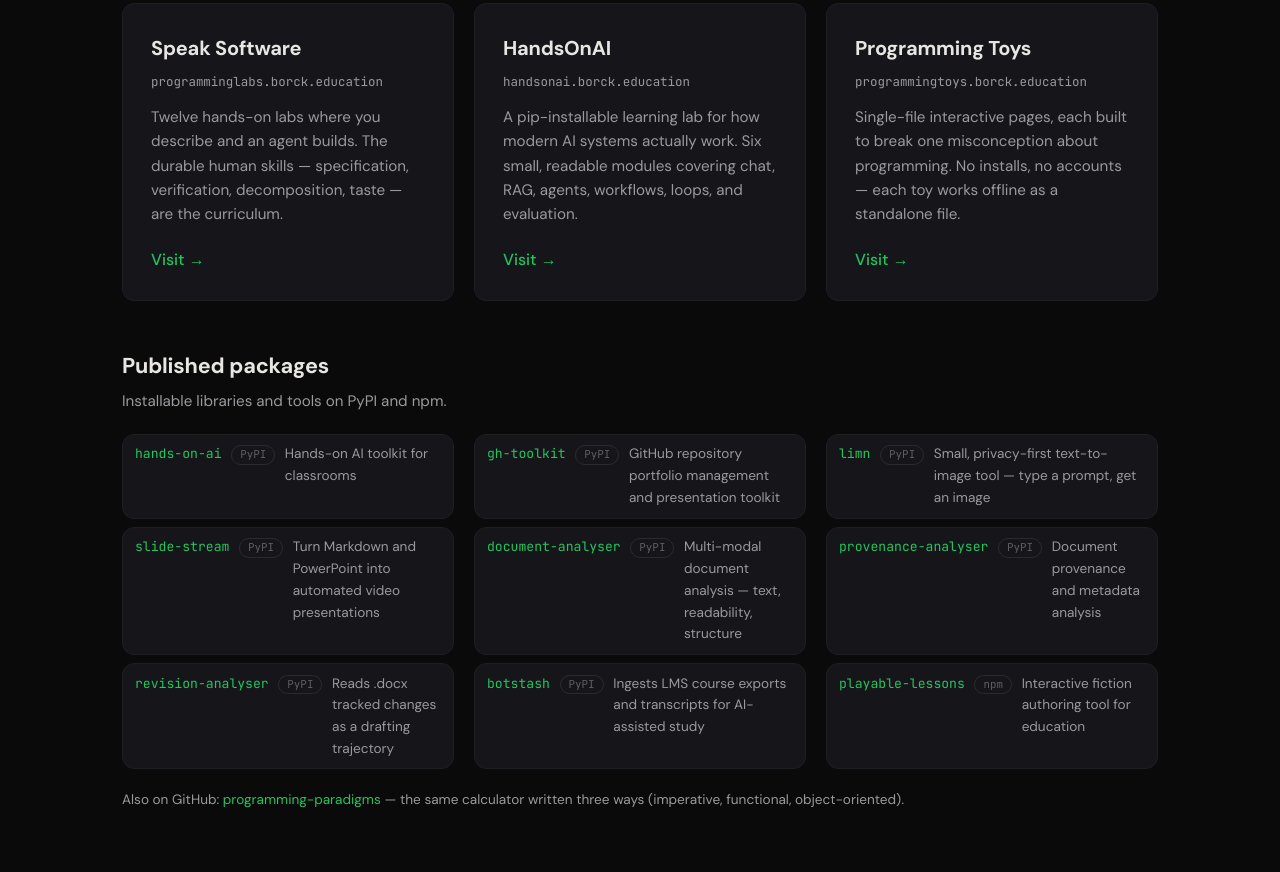
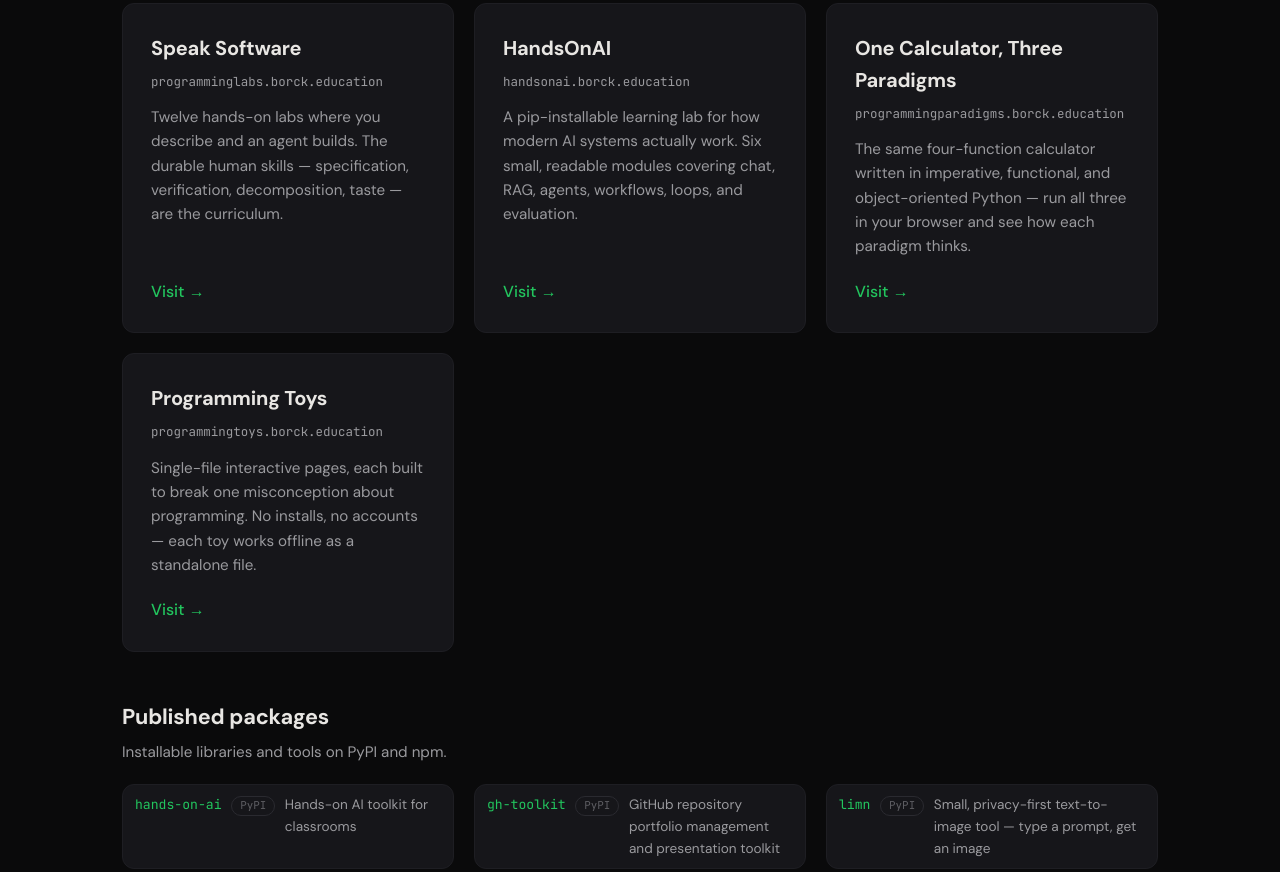
Before and after one commit to michael-borck/programming.borck.education, a plain HTML site: page index.html in a window 1280 px wide. Shown: the part 393-1265 px from the top of the page. Drawn offline with Linux system fonts and the light colour scheme.

Commit message:
Add One Calculator, Three Paradigms card; now on its own subdomain
Co-Authored-By: Claude Fable 5 <noreply@anthropic.com>

```diff
--- a/index.html
+++ b/index.html
@@ -45,6 +45,13 @@
   </div>
 
   <div class="card">
+    <h3>One Calculator, Three Paradigms</h3>
+    <div class="domain">programmingparadigms.borck.education</div>
+    <p>The same four-function calculator written in imperative, functional, and object-oriented Python — run all three in your browser and see how each paradigm thinks.</p>
+    <a class="visit" href="https://programmingparadigms.borck.education">Visit →</a>
+  </div>
+
+  <div class="card">
     <h3>Programming Toys</h3>
     <div class="domain">programmingtoys.borck.education</div>
     <p>Single-file interactive pages, each built to break one misconception about programming. No installs, no accounts — each toy works offline as a standalone file.</p>
@@ -67,7 +74,6 @@
     <li><a href="https://pypi.org/project/botstash/">botstash</a><span class="pkg-reg">PyPI</span><span class="pkg-desc">Ingests LMS course exports and transcripts for AI-assisted study</span></li>
     <li><a href="https://www.npmjs.com/package/playable-lessons">playable-lessons</a><span class="pkg-reg">npm</span><span class="pkg-desc">Interactive fiction authoring tool for education</span></li>
   </ul>
-  <p class="packages-more">Also on GitHub: <a href="https://github.com/michael-borck/programming-paradigms">programming-paradigms</a> — the same calculator written three ways (imperative, functional, object-oriented).</p>
 </section>
 
 <footer class="site-footer">
```
Also changed, not shown: 1 other file.
